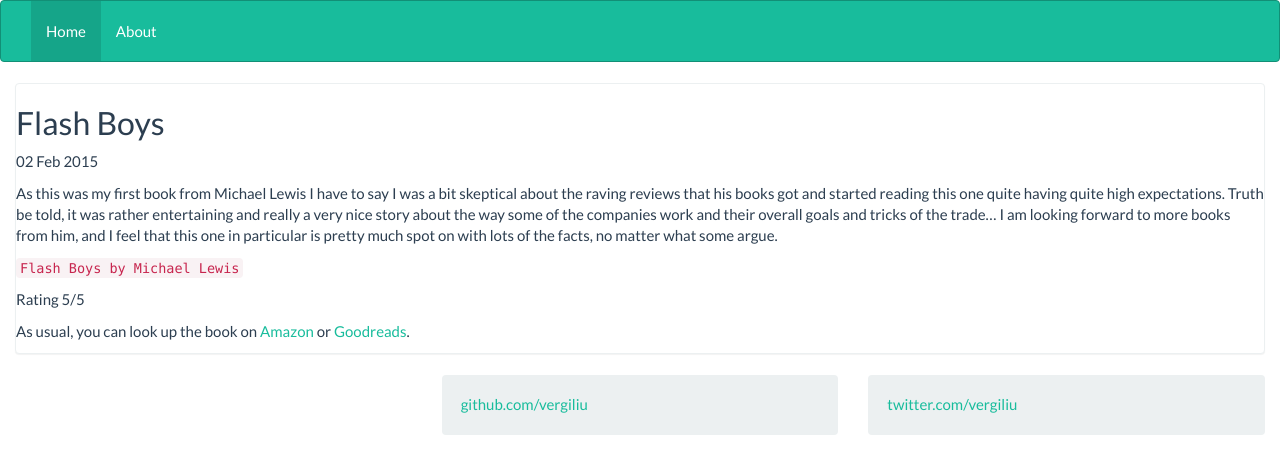
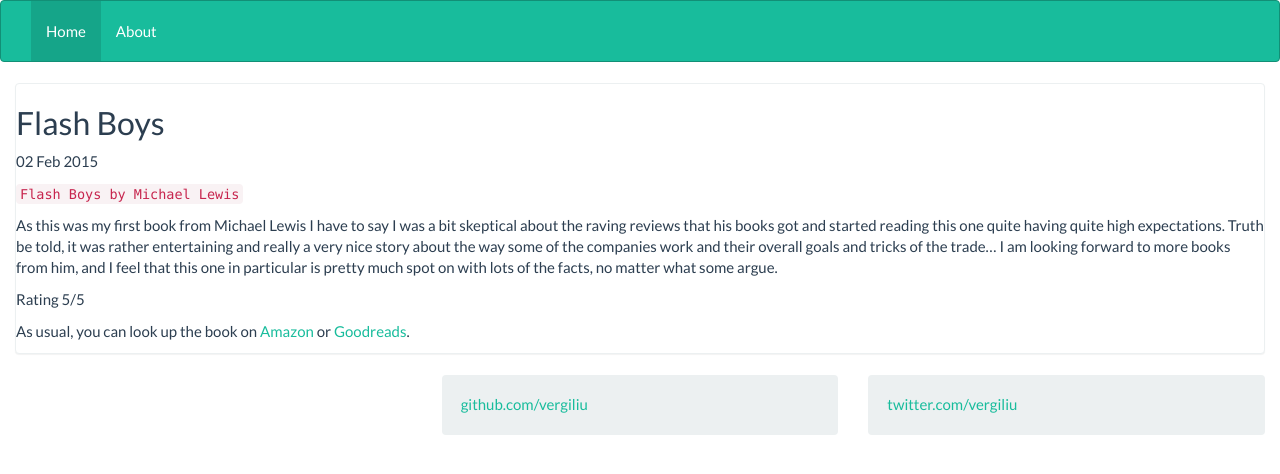
Before and after one commit to vergiliu/vergiliu.github.io, a Jekyll site: the page built from _posts/2015-02-02-flash-boys.md, in a window 1280 px wide. Shown: the top 474 px of the page. Built offline with Jekyll 4.4.1, drawn with Linux system fonts in a browser that asks for light colours.

```diff
--- a/_posts/2015-02-02-flash-boys.md
+++ b/_posts/2015-02-02-flash-boys.md
@@ -5,12 +5,12 @@ date: 2015-02-02 22:22:22
 categories: [books, reviews]
 tags: [5stars, books, reviews, 2015]
 ---
+`Flash Boys by Michael Lewis`
 
 As this was my first book from Michael Lewis I have to say I was a bit skeptical about the raving reviews that his books got and started reading this one quite having quite high expectations.
 Truth be told, it was rather entertaining and really a very nice story about the way some of the companies work and their overall goals and tricks of the trade...
 I am looking forward to more books from him, and I feel that this one in particular is pretty much spot on with lots of the facts, no matter what some argue.
 
-`Flash Boys by Michael Lewis`
 
 Rating 5/5
 
```
